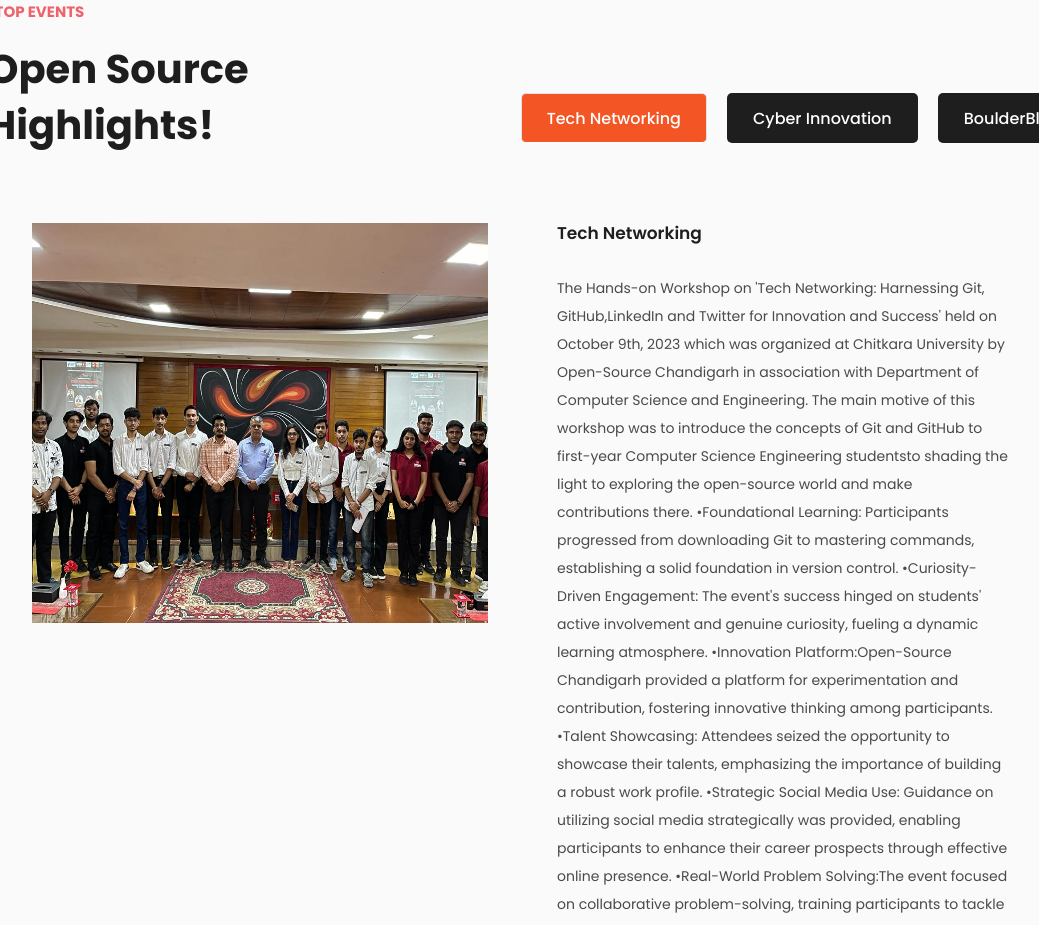
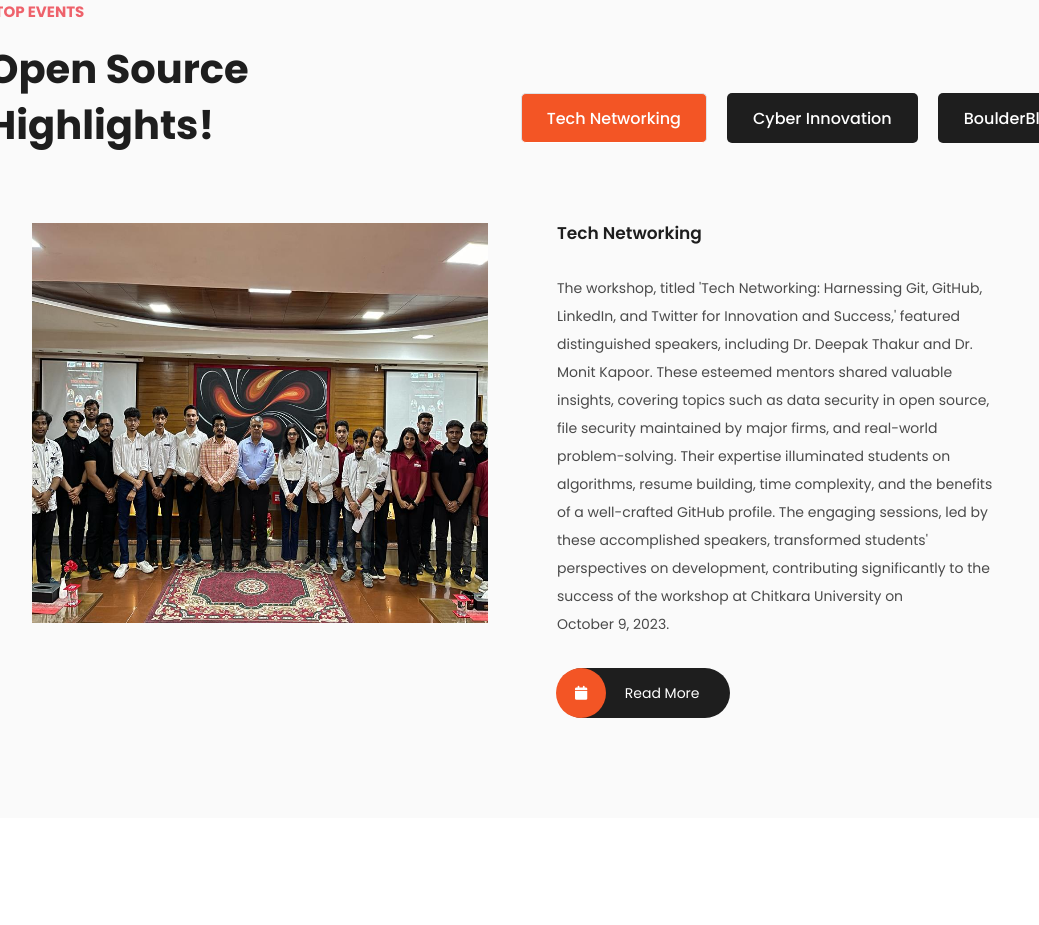
Before and after one commit to Open-Source-Chandigarh/Official-Website-NewDesign, a plain HTML site: page index.html in a window 1280 px wide. Shown: the part 2766-3691 px from the top of the page, without its empty margins (95-1134 px from the left). Drawn offline with nearby package versions, Linux system fonts and the light colour scheme.

Commit message:
Update index.html
tech networking

```diff
--- a/index.html
+++ b/index.html
@@ -327,33 +327,14 @@ https://templatemo.com/tm-591-villa-agency
                     </div>
                     <div class="col-lg-5">
                       <h4>Tech Networking</h4>
-                      <p>The Hands-on Workshop on 'Tech Networking: Harnessing Git, GitHub,LinkedIn and Twitter for
-                        Innovation and Success' held on October 9th, 2023 which was organized at Chitkara University by
-                        Open-Source Chandigarh in association with Department of Computer Science and Engineering. The
-                        main motive of this workshop was to introduce the concepts of Git and GitHub to first-year
-                        Computer Science Engineering studentsto shading the light to exploring the open-source world and
-                        make contributions there.
-                        •Foundational Learning: Participants progressed from downloading Git to mastering commands,
-                        establishing a solid foundation in version control.
-
-                        •Curiosity-Driven Engagement: The event's success hinged on students' active involvement and
-                        genuine curiosity, fueling a dynamic learning atmosphere.
-
-                        •Innovation Platform:Open-Source Chandigarh provided a platform for experimentation and
-                        contribution, fostering innovative thinking among participants.
-
-                        •Talent Showcasing: Attendees seized the opportunity to showcase their talents, emphasizing the
-                        importance of building a robust work profile.
-
-                        •Strategic Social Media Use: Guidance on utilizing social media strategically was provided,
-                        enabling participants to enhance their career prospects through effective online presence.
-
-                        •Real-World Problem Solving:The event focused on collaborative problem-solving, training
-                        participants to tackle real-world challenges collectively.
-                        The workshop aimed to empower students with the essentials of Git, GitHub, LinkedIn, and Twitter
-                        for innovation. Focused on nurturing the open-source community, it successfully achieved its
-                        goals through excellent mentorship and active student engagement in learning and contributing to
-                        the community.
+                      <p>The workshop, titled 'Tech Networking: Harnessing Git, GitHub, LinkedIn, and Twitter for
+                        Innovation and Success,' featured distinguished speakers, including Dr. Deepak Thakur and Dr.
+                        Monit Kapoor. These esteemed mentors shared valuable insights, covering topics such as data
+                        security in open source, file security maintained by major firms, and real-world
+                        problem-solving. Their expertise illuminated students on algorithms, resume building, time
+                        complexity, and the benefits of a well-crafted GitHub profile. The engaging sessions, led by
+                        these accomplished speakers, transformed students' perspectives on development, contributing
+                        significantly to the success of the workshop at Chitkara University on October 9, 2023.
                       </p>
                       <div class="icon-button">
                         <a href="property-details.html"><i class="fa fa-calendar"></i> Read More</a>
```
